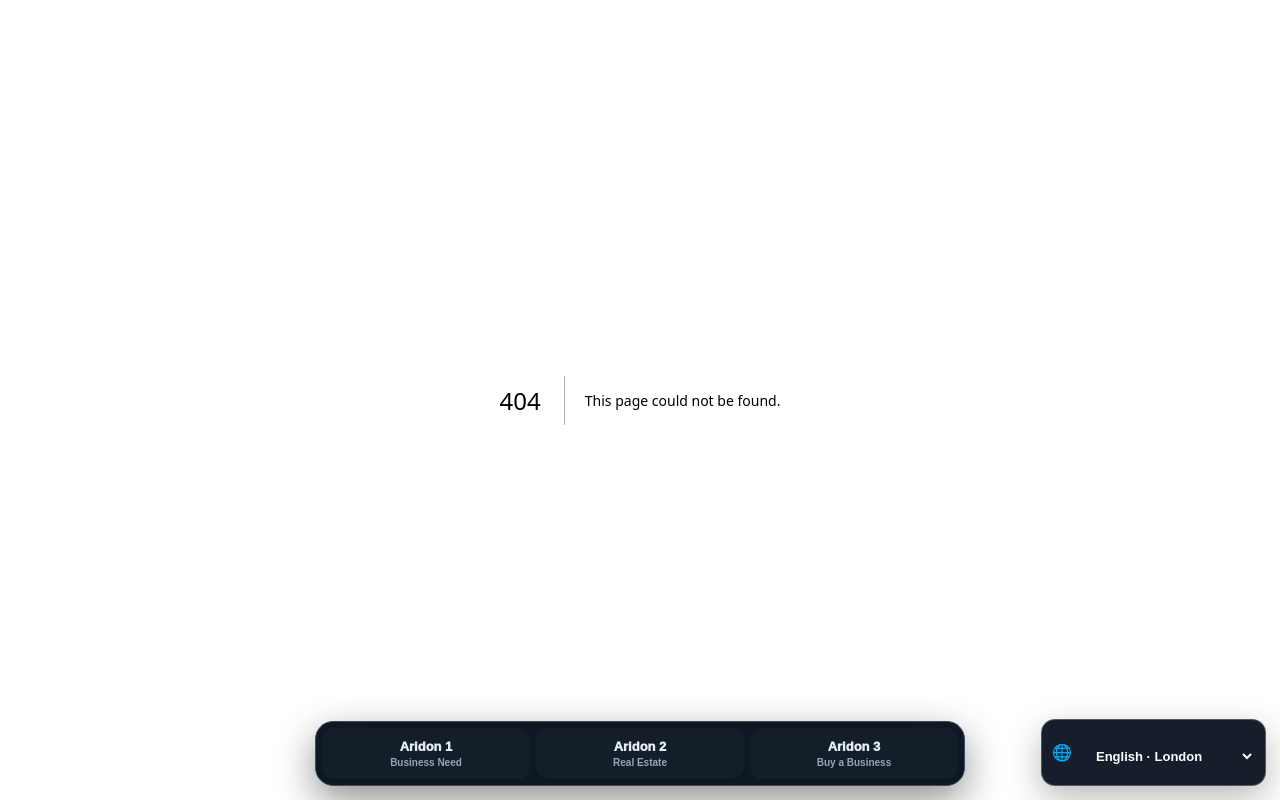
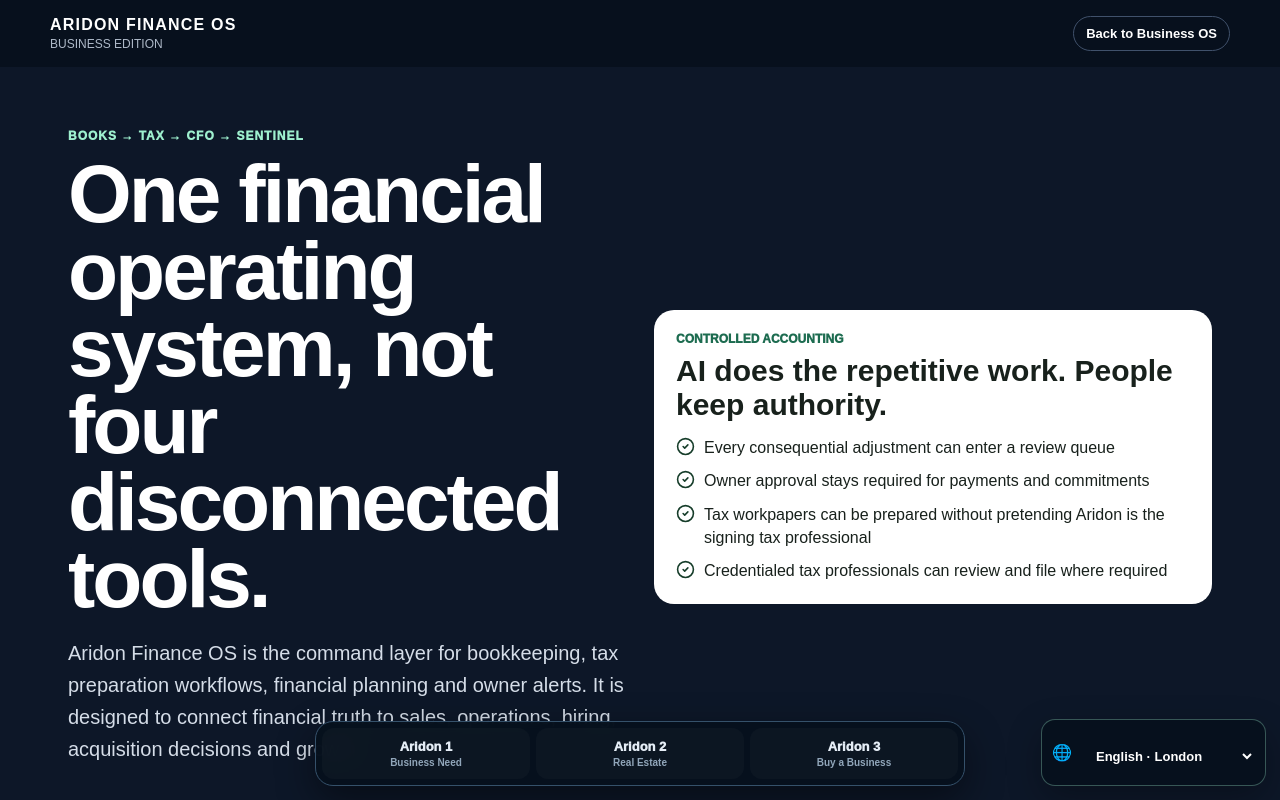
Before and after one commit to jimrusk/aridon-app, a Next.js app: page /business-os/finance in a window 1280 px wide. Before the commit this address had no page. Shown: the top 800 px of the page. Built offline with nearby package versions, Linux system fonts and the light colour scheme.

Commit message:
Add Business Finance OS route

```diff
--- /dev/null
+++ b/app/business-os/finance/page.tsx
@@ -0,0 +1,11 @@
+import type { Metadata } from 'next';
+import FinanceOS from '../../components/FinanceOS';
+
+export const metadata: Metadata = {
+  title: 'Aridon Finance OS | Books, Tax, CFO and Financial Sentinel',
+  description: 'Aridon Finance OS combines bookkeeping workflows, tax preparation, CFO planning and financial alerts inside the Aridon Business OS.',
+};
+
+export default function BusinessFinancePage() {
+  return <FinanceOS mode="business" />;
+}
```
